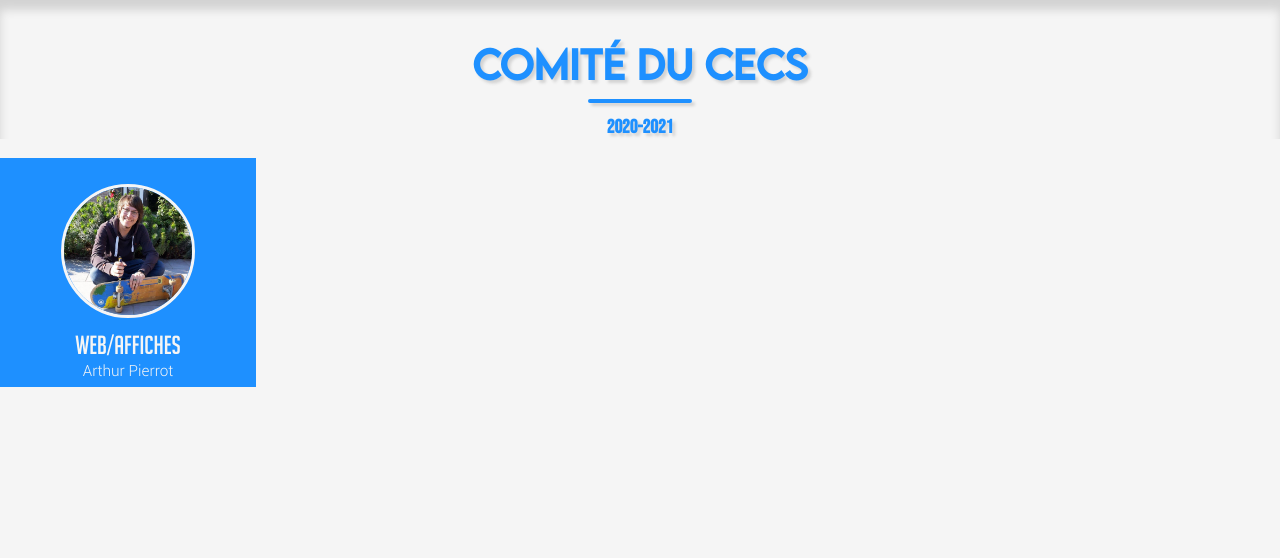
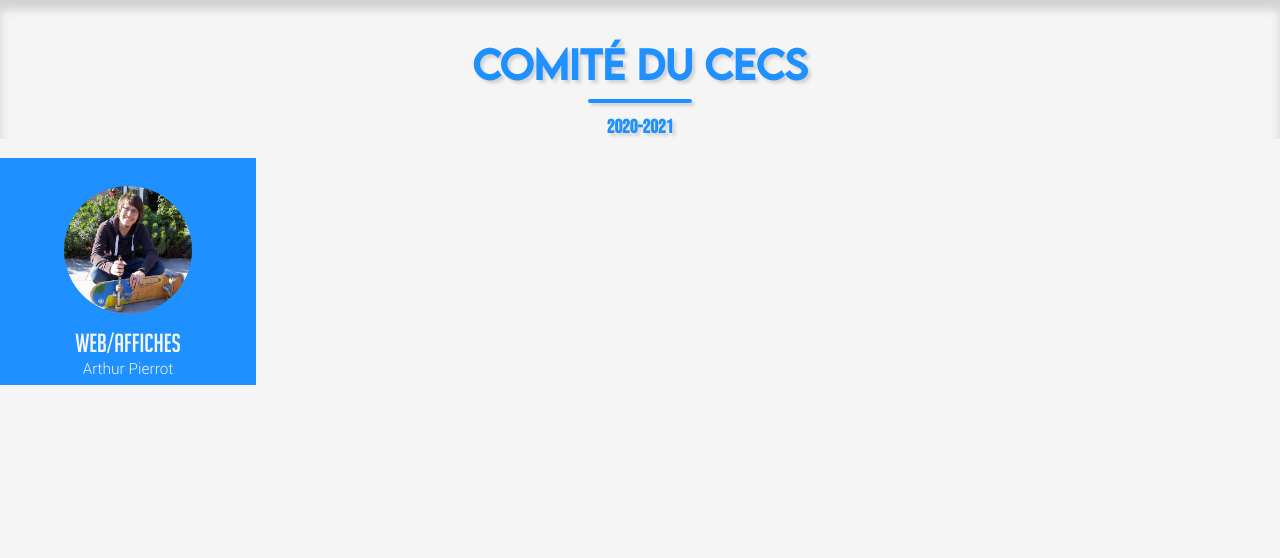
Before and after one commit to Jepsiko/site-cecs, a Django app: page /comite/ in a window 1280 px wide. Shown: the part 292-850 px from the top of the page. Run offline with Django 3.2, Linux system fonts and the light colour scheme; data comes from the database, SQL or seed files in the repository.

Commit message:
Better comite page

```diff
--- a/main/static/main/style.css
+++ b/main/static/main/style.css
@@ -498,7 +498,7 @@ h3 {
 	width: 10vw;
 	height: 10vw;
 	border-radius: 10vw;
-	border: 0.3vw solid var(--comite-bureau-text-color);
+	border: 0.2vw solid var(--comite-bureau-text-color);
 	margin-top: 2vw;
 }
 
@@ -536,6 +536,10 @@ h3 {
 
 .comite-bureau .post-name, .comite-bureau .user {
 	color: var(--comite-bureau-text-color) !important;
+}
+
+.comite-bureau img {
+	border: 0.2vw solid var(--comite-text-color) !important;
 }
 
 @media screen and (max-width: 800px) {
```
